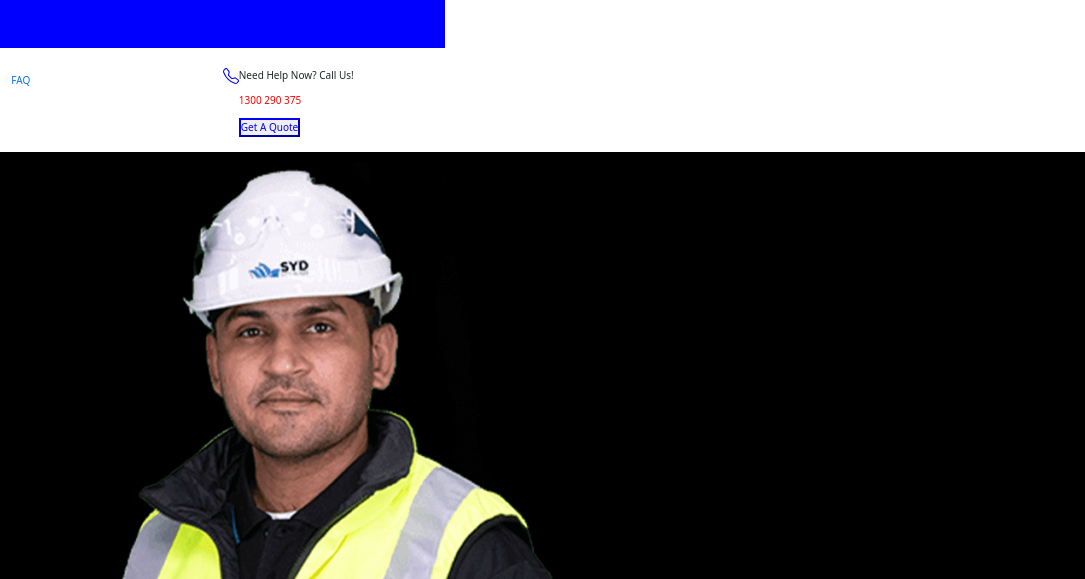
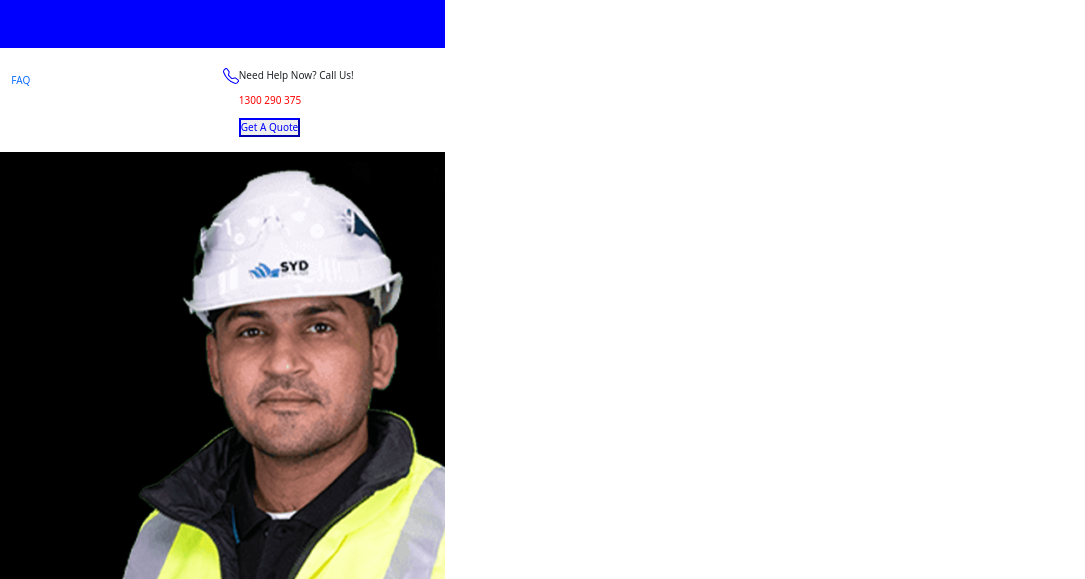
Before and after one commit to iamhemantgauhai/From-Scratched-Site, a plain HTML site: page index.html in a window 1280 px wide. Shown: the top 579 px of the page, 835-1920 px from the left, 1085 px wide, since content can reach past the window. Drawn offline with nearby package versions, Linux system fonts and the light colour scheme.

Commit message:
added correctiions

```diff
--- a/index.html
+++ b/index.html
@@ -47,100 +47,13 @@
     </center>
 </div>
     <nav class="navbar navbar-expand-md navbar-dark bg-dark sticky-top">
-      <!-- One of the primary actions on mobile is to call a business - This displays a phone button on mobile only -->
       <div class="navbar-toggler-right">
         <button class="navbar-toggler" type="button" data-toggle="collapse" data-target="#navbar" aria-controls="navbarTogglerDemo02" aria-expanded="false" aria-label="Toggle navigation">
                     <span class="navbar-toggler-icon"></span>
                 </button>
       </div>
 
-
-
-
-      <!-- <div class="collapse navbar-collapse flex-column " id="navbar">
-
-        <ul class="navbar-nav  w-100 justify-content-center px-3">
-          <li class="nav-item active">
-            <a class="nav-link" href="#">Home <span class="sr-only">(current)</span></a>
-          </li>
-          <li class="nav-item dropdown">
-            <a class="nav-link dropdown-toggle" href="http://example.com" id="navbarDropdownMenuLink" data-toggle="dropdown" aria-haspopup="true" aria-expanded="false">
-              Dropdown link
-            </a>
-            <div class="dropdown-menu" aria-labelledby="navbarDropdownMenuLink">
-              <a class="dropdown-item" href="#">Action</a>
-              <a class="dropdown-item" href="#">Another action</a>
-              <a class="dropdown-item" href="#">Something else here</a>
-            </div>
-          </li>
-          <li class="nav-item dropdown">
-            <a class="nav-link dropdown-toggle" href="http://example.com" id="navbarDropdownMenuLink" data-toggle="dropdown" aria-haspopup="true" aria-expanded="false">
-              Dropdown link
-            </a>
-            <div class="dropdown-menu" aria-labelledby="navbarDropdownMenuLink">
-              <a class="dropdown-item" href="#">Action</a>
-              <a class="dropdown-item" href="#">Another action</a>
-              <a class="dropdown-item" href="#">Something else here</a>
-            </div>
-          </li>
-          <li class="nav-item dropdown">
-            <a class="nav-link dropdown-toggle" href="http://example.com" id="navbarDropdownMenuLink" data-toggle="dropdown" aria-haspopup="true" aria-expanded="false">
-              Dropdown link
-            </a>
-            <div class="dropdown-menu" aria-labelledby="navbarDropdownMenuLink">
-              <a class="dropdown-item" href="#">Action</a>
-              <a class="dropdown-item" href="#">Another action</a>
-              <a class="dropdown-item" href="#">Something else here</a>
-            </div>
-          </li>
-        </ul>
-
-        <ul class="navbar-nav justify-content-center w-100 bg-secondary px-3">
-          <li class="nav-item active">
-            <a class="nav-link" href="#">Home <span class="sr-only">(current)</span></a>
-          </li>
-          <li class="nav-item dropdown">
-            <a class="nav-link dropdown-toggle" href="http://example.com" id="navbarDropdownMenuLink" data-toggle="dropdown" aria-haspopup="true" aria-expanded="false">
-              Dropdown link
-            </a>
-            <div class="dropdown-menu" aria-labelledby="navbarDropdownMenuLink">
-              <a class="dropdown-item" href="#">Action</a>
-              <a class="dropdown-item" href="#">Another action</a>
-              <a class="dropdown-item" href="#">Something else here</a>
-            </div>
-          </li>
-          <li class="nav-item dropdown">
-            <a class="nav-link dropdown-toggle" href="http://example.com" id="navbarDropdownMenuLink" data-toggle="dropdown" aria-haspopup="true" aria-expanded="false">
-              Dropdown link
-            </a>
-            <div class="dropdown-menu" aria-labelledby="navbarDropdownMenuLink">
-              <a class="dropdown-item" href="#">Action</a>
-              <a class="dropdown-item" href="#">Another action</a>
-              <a class="dropdown-item" href="#">Something else here</a>
-            </div>
-          </li>
-          <li class="nav-item dropdown">
-            <a class="nav-link dropdown-toggle" href="http://example.com" id="navbarDropdownMenuLink" data-toggle="dropdown" aria-haspopup="true" aria-expanded="false">
-              Dropdown link
-            </a>
-            <div class="dropdown-menu" aria-labelledby="navbarDropdownMenuLink">
-              <a class="dropdown-item" href="#">Action</a>
-              <a class="dropdown-item" href="#">Another action</a>
-              <a class="dropdown-item" href="#">Something else here</a>
-            </div>
-          </li>
-        </ul>
-
-
-      </div> -->
-
     </nav>
-    <!-- <center>
-        <header style="background-color: blueviolet;color: white; height: 4rem;">
-            <p style="font-size: 4vh;padding-top: 0.1vh;">Get Flat <span style="color: red;">10%
-                    Discount</span> On First Service</p>
-        </header>
-    </center> -->
     <nav>
         <section class="nav-section">
             <div class="logo-image">
@@ -188,7 +101,7 @@
     </nav>
     <section>
         <div
-            style="background-image: url(images/sydcityglass-1536x1161.png);height: 160vh;width: 500vh;background-color: black;">
+            style="background-image: url(images/sydcityglass-1536x1161.png);height: 115rem; width: 100%;background-color: black; background-repeat: no-repeat;">
             <div style="padding: 10vh 0 0 10vh;">
                 <p style="font-size: 10rem;color:white;">We Are</p>
                 <p style="font-size: 10rem;color:white;" id="animated-text"><span id="cursor"></span></p>
```
